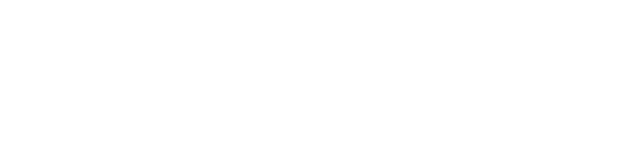
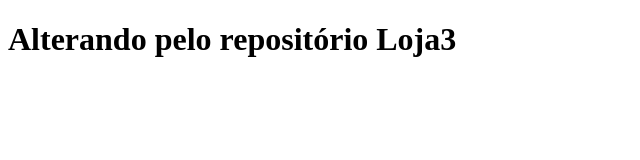
Before and after one commit to DeveloperIgorM/lojaVirtual, a plain HTML site: page index.html in a window 1280 px wide. Shown: the whole page, without its empty margins (0-640 px from the left). Drawn offline with Linux system fonts and the light colour scheme.

Commit message:
adding index & creating script.js

```diff
--- a/index.html
+++ b/index.html
@@ -6,6 +6,7 @@
     <title>Document</title>
 </head>
 <body>
+    <h1>Alterando pelo repositório Loja3</h1>
 
 </body>
 </html>
--- /dev/null
+++ b/script.js
@@ -0,0 +1 @@
+console.log('Hello World');
```
